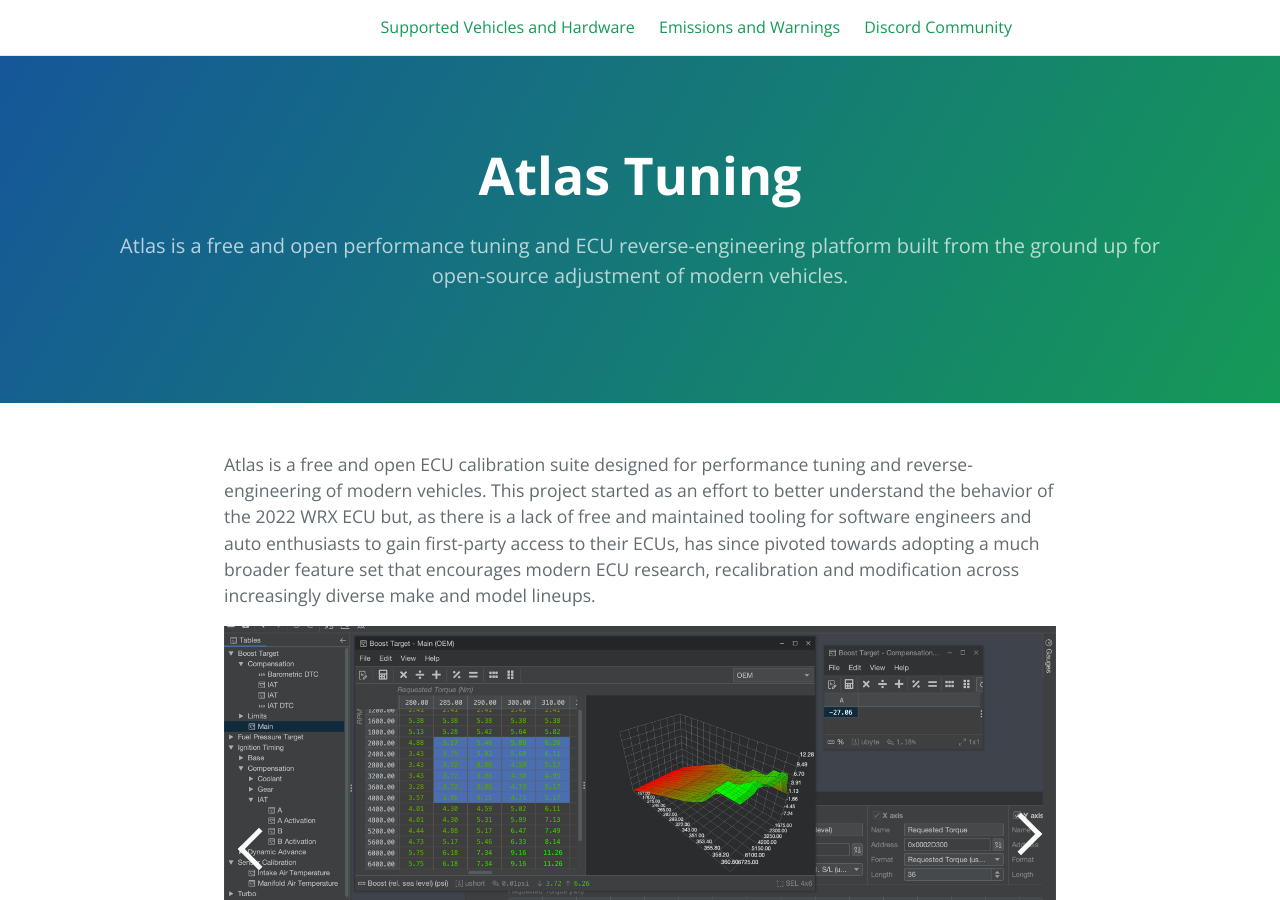
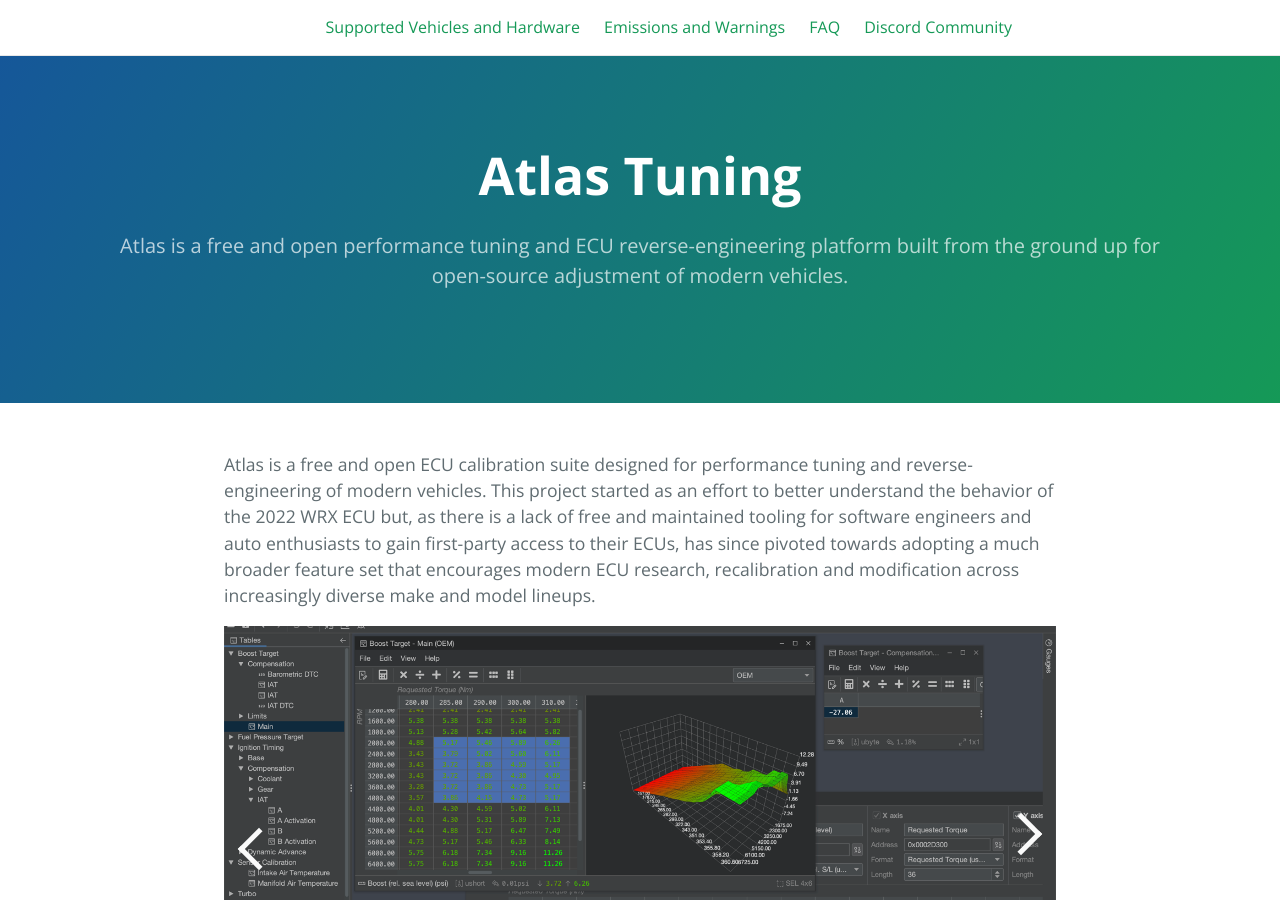
Before and after one commit to atlas-tuning/atlas-public, a Jekyll site: the page built from docs/index.md, in a window 1280 px wide and 900 px high. Built offline with Jekyll 4.4.1, drawn with Linux system fonts in a browser that asks for light colours.

Commit message:
Add FAQ to menubar

```diff
--- a/docs/_config.yml
+++ b/docs/_config.yml
@@ -21,4 +21,4 @@
   - jekyll-target-blank
 target-blank:
     rel: nofollow
-header_page_refs: ['support', 'emissions', 'discord']
+header_page_refs: ['support', 'emissions', 'faq', 'discord']
```
